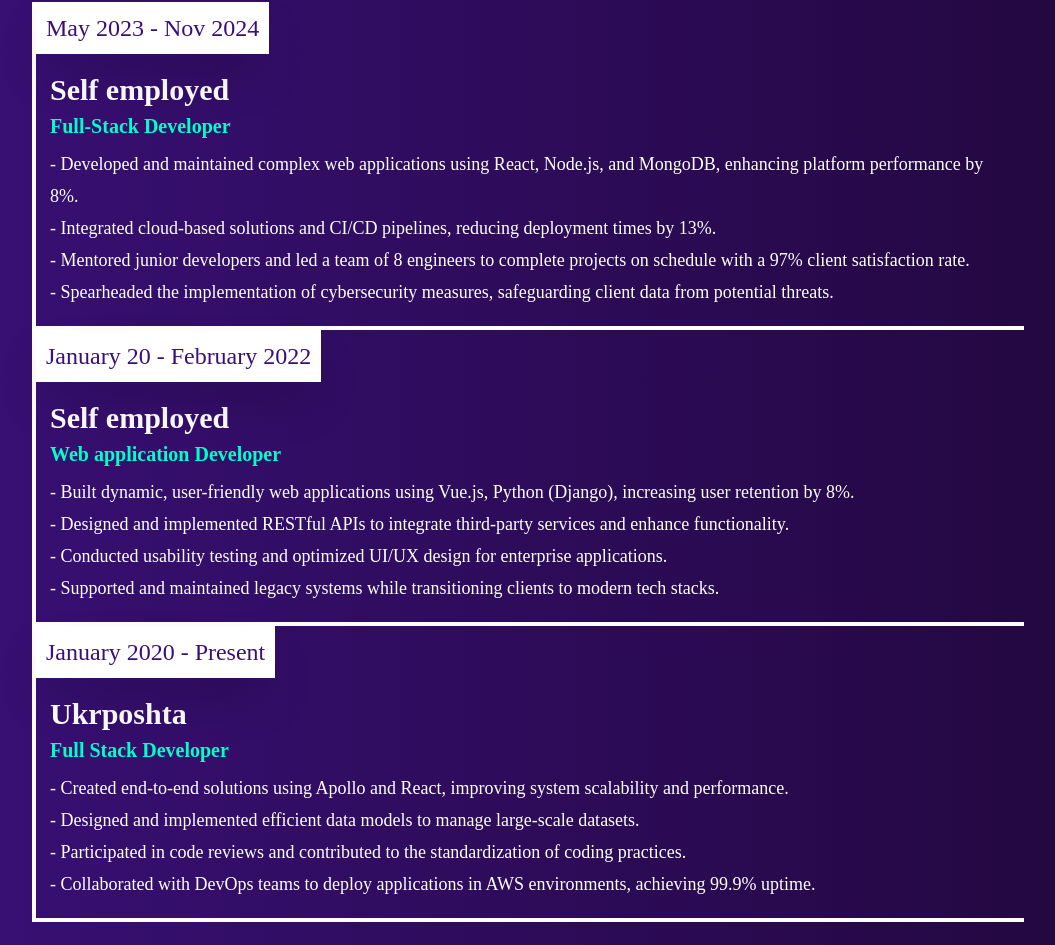
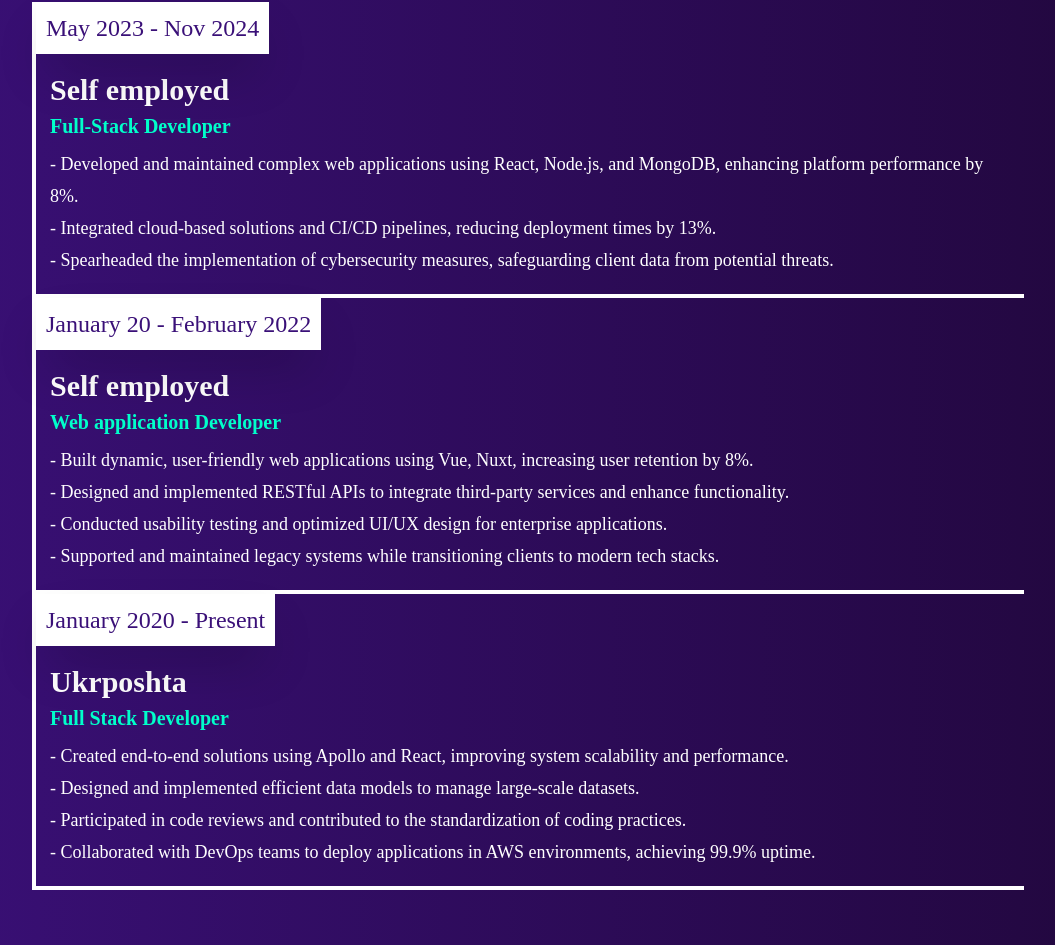
Before and after one commit to alex-baymax/My-portfolio-react, a React (Create React App) app: page / in a window 1280 px wide. Shown: the part 2666-3611 px from the top of the page, without its empty margins (112-1167 px from the left). Built offline with nearby package versions, Linux system fonts and the light colour scheme.

Commit message:
fix experience for me

```diff
--- a/src/data/Static.jsx
+++ b/src/data/Static.jsx
@@ -62,8 +62,6 @@
       <br />
       - Integrated cloud-based solutions and CI/CD pipelines, reducing deployment times by 13%.
       <br />
-      - Mentored junior developers and led a team of 8 engineers to complete projects on schedule with a 97% client satisfaction rate.
-      <br />
       - Spearheaded the implementation of cybersecurity measures, safeguarding client data from potential threats.
       </p>
   },
@@ -73,7 +71,7 @@
     position: "Web application Developer",
     description:
       <p>
-        - Built dynamic, user-friendly web applications using Vue.js, Python (Django), increasing user retention by 8%.
+        - Built dynamic, user-friendly web applications using Vue, Nuxt, increasing user retention by 8%.
         <br />
         - Designed and implemented RESTful APIs to integrate third-party services and enhance functionality.
         <br />
```
